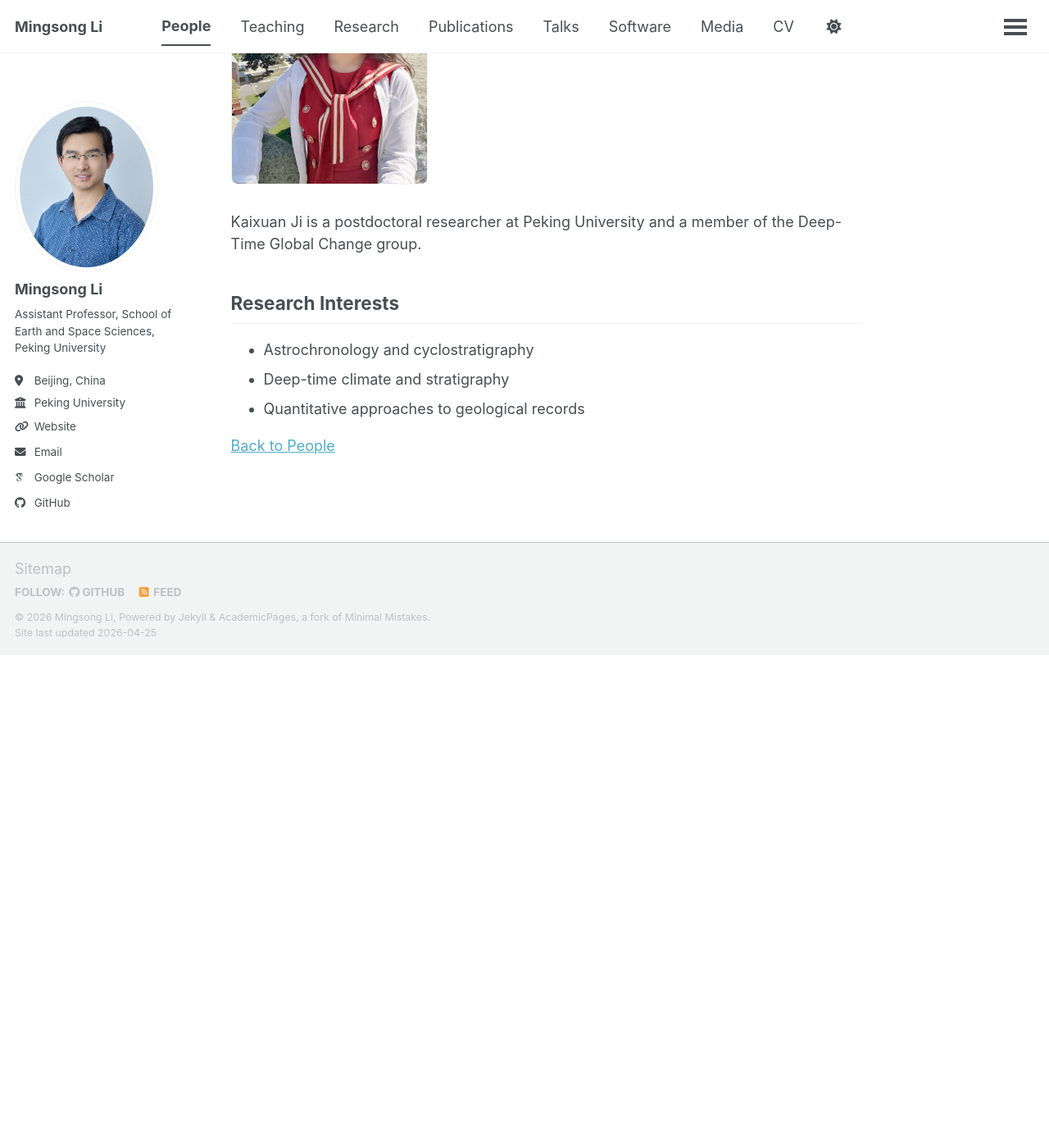
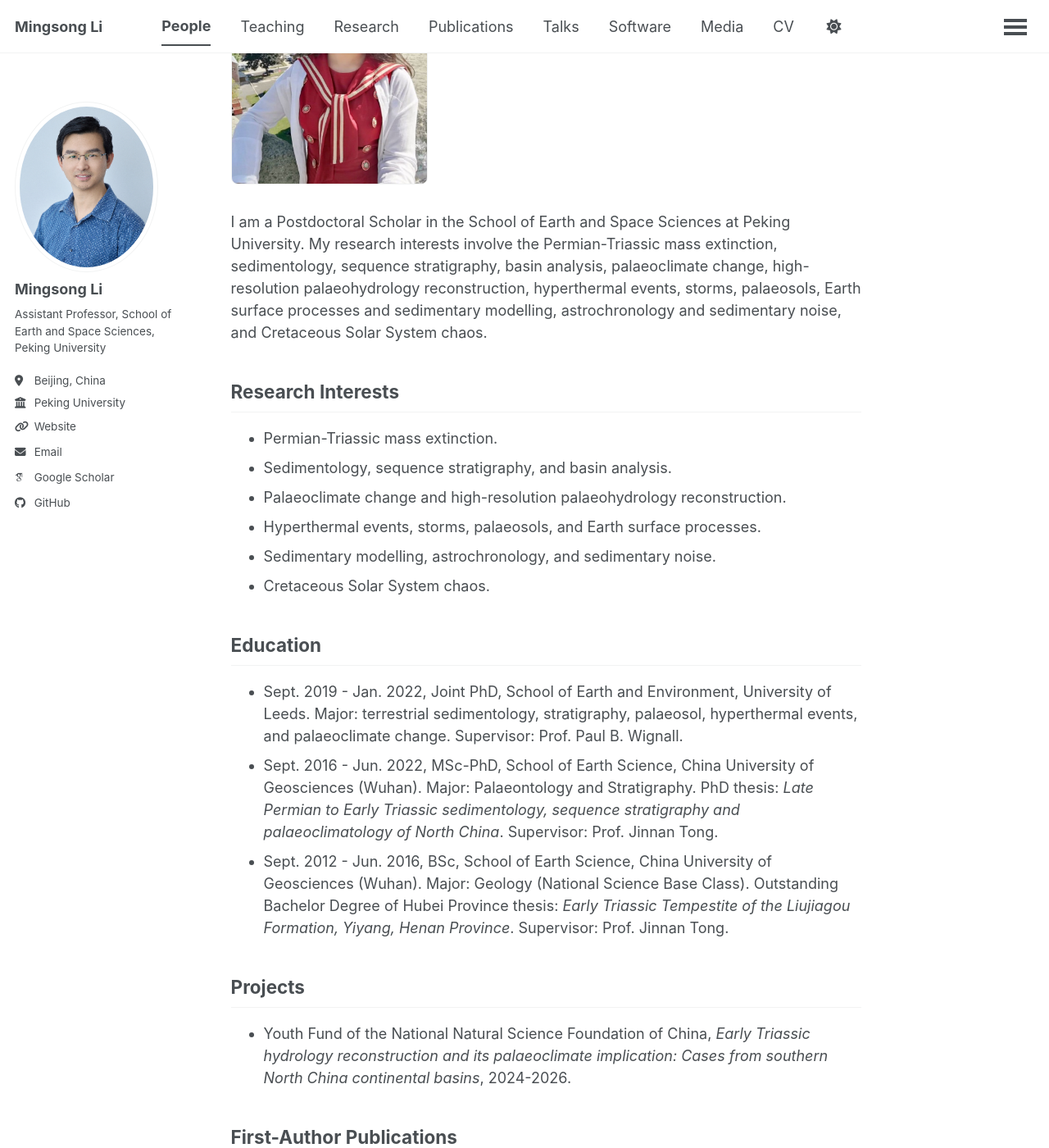
Before and after one commit to mingsongli/liweb, a Jekyll site: the page built from _pages/people/kaixuan-ji.md, in a window 1280 px wide and 1400 px high, scrolled down 243 px. Shown: the whole window at 82% size. Built offline with Jekyll 4.4.1, drawn with Linux system fonts in a browser that asks for light colours; some web fonts are replaced; a script that is not in the unit is left out; before the commit the page ends 1042 px from its top, so only the background shows below that; some of the changed text lies outside the part shown.

Commit message:
research fig 1

```diff
--- a/_pages/people/kaixuan-ji.md
+++ b/_pages/people/kaixuan-ji.md
@@ -8,17 +8,37 @@
 <div class="person-profile">
   <img class="person-profile__photo" src="{{ '/images/people/kaixuan-ji.jpg' | relative_url }}" alt="Kaixuan Ji">
   <div class="person-profile__summary">
-    <p class="person-profile__role">Postdoctoral Researcher</p>
-    <p><strong>Affiliation:</strong> Peking University</p>
+    <p class="person-profile__role">Postdoctoral Scholar</p>
+    <p><strong>Affiliation:</strong> School of Earth and Space Sciences, Peking University</p>
+    <p><strong>Email:</strong> <a href="mailto:k.ji@pku.edu.cn">k.ji@pku.edu.cn</a>; <a href="mailto:jikaixuan_cug@163.com">jikaixuan_cug@163.com</a></p>
+    <p><strong>ORCID:</strong> <a href="https://orcid.org/0000-0002-6708-3010">0000-0002-6708-3010</a></p>
   </div>
 </div>
 
-Kaixuan Ji is a postdoctoral researcher at Peking University and a member of the Deep-Time Global Change group.
+I am a Postdoctoral Scholar in the School of Earth and Space Sciences at Peking University. My research interests involve the Permian-Triassic mass extinction, sedimentology, sequence stratigraphy, basin analysis, palaeoclimate change, high-resolution palaeohydrology reconstruction, hyperthermal events, storms, palaeosols, Earth surface processes and sedimentary modelling, astrochronology and sedimentary noise, and Cretaceous Solar System chaos.
 
 ## Research Interests
 
-- Astrochronology and cyclostratigraphy
-- Deep-time climate and stratigraphy
-- Quantitative approaches to geological records
+- Permian-Triassic mass extinction.
+- Sedimentology, sequence stratigraphy, and basin analysis.
+- Palaeoclimate change and high-resolution palaeohydrology reconstruction.
+- Hyperthermal events, storms, palaeosols, and Earth surface processes.
+- Sedimentary modelling, astrochronology, and sedimentary noise.
+- Cretaceous Solar System chaos.
+
+## Education
+
+- Sept. 2019 - Jan. 2022, Joint PhD, School of Earth and Environment, University of Leeds. Major: terrestrial sedimentology, stratigraphy, palaeosol, hyperthermal events, and palaeoclimate change. Supervisor: Prof. Paul B. Wignall.
+- Sept. 2016 - Jun. 2022, MSc-PhD, School of Earth Science, China University of Geosciences (Wuhan). Major: Palaeontology and Stratigraphy. PhD thesis: *Late Permian to Early Triassic sedimentology, sequence stratigraphy and palaeoclimatology of North China*. Supervisor: Prof. Jinnan Tong.
+- Sept. 2012 - Jun. 2016, BSc, School of Earth Science, China University of Geosciences (Wuhan). Major: Geology (National Science Base Class). Outstanding Bachelor Degree of Hubei Province thesis: *Early Triassic Tempestite of the Liujiagou Formation, Yiyang, Henan Province*. Supervisor: Prof. Jinnan Tong.
+
+## Projects
+
+- Youth Fund of the National Natural Science Foundation of China, *Early Triassic hydrology reconstruction and its palaeoclimate implication: Cases from southern North China continental basins*, 2024-2026.
+
+## First-Author Publications
+
+1. Ji, K., Wignall, P.B., Tong, J., Yu, Y., Guo, W., Shu, W., Chu, D., 2022. Sedimentology of the latest Permian to Early Triassic in the terrestrial settings of the North China Basin: Low-latitude climate change during a warming-driven crisis. *GSA Bulletin*. DOI: [10.1130/B36260.1](https://doi.org/10.1130/B36260.1).
+2. Ji, K., Wignall, P.B., Peakall, J., Tong, J., Chu, D., Pruss, S.B., 2021. Unusual intraclast conglomerates in a stormy, hot-house lake: The Early Triassic North China Basin. *Sedimentology* 68(7), 3385-3404. DOI: [10.1111/sed.12903](https://doi.org/10.1111/sed.12903).
 
 [Back to People]({{ '/people/' | relative_url }})
```
Also changed, not shown: _pages/research.md (+2 -2 lines), images/research-figure-1-1.jpg (added), images/research-figure-1.png (deleted).
